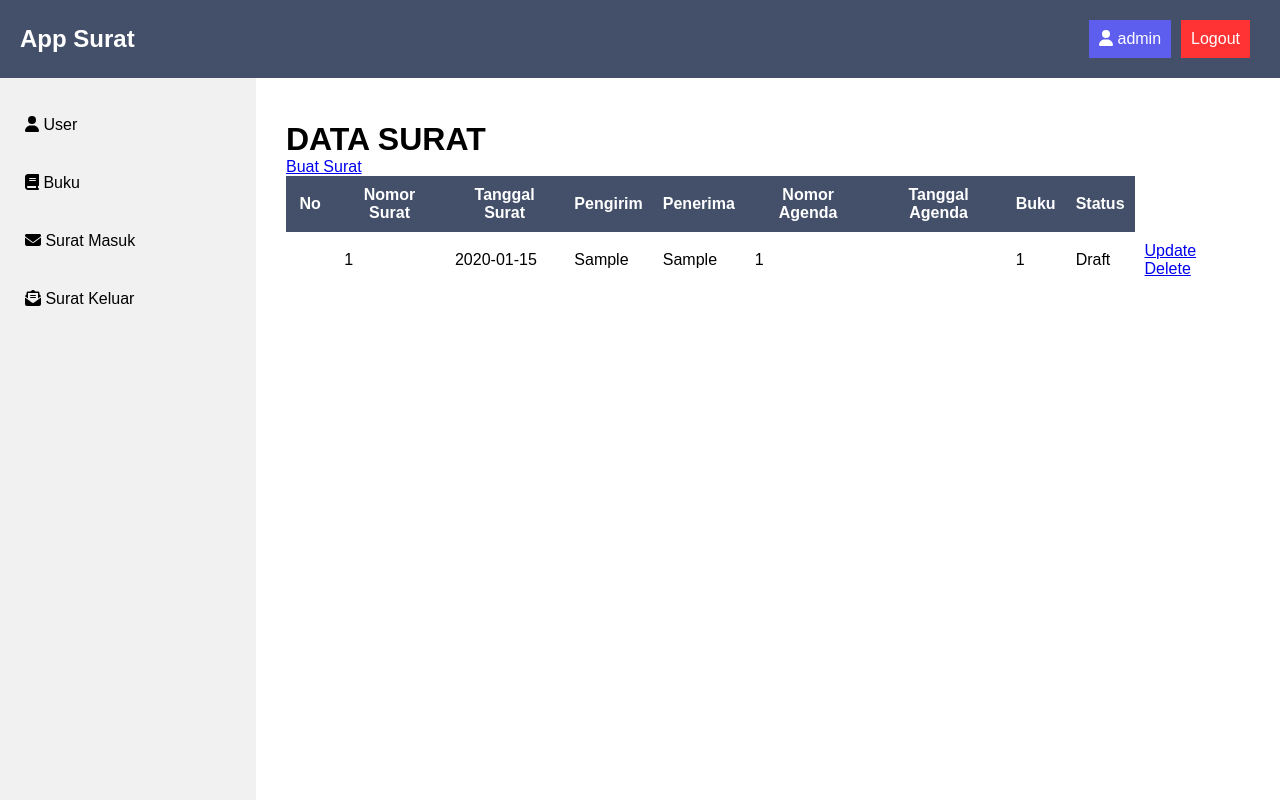
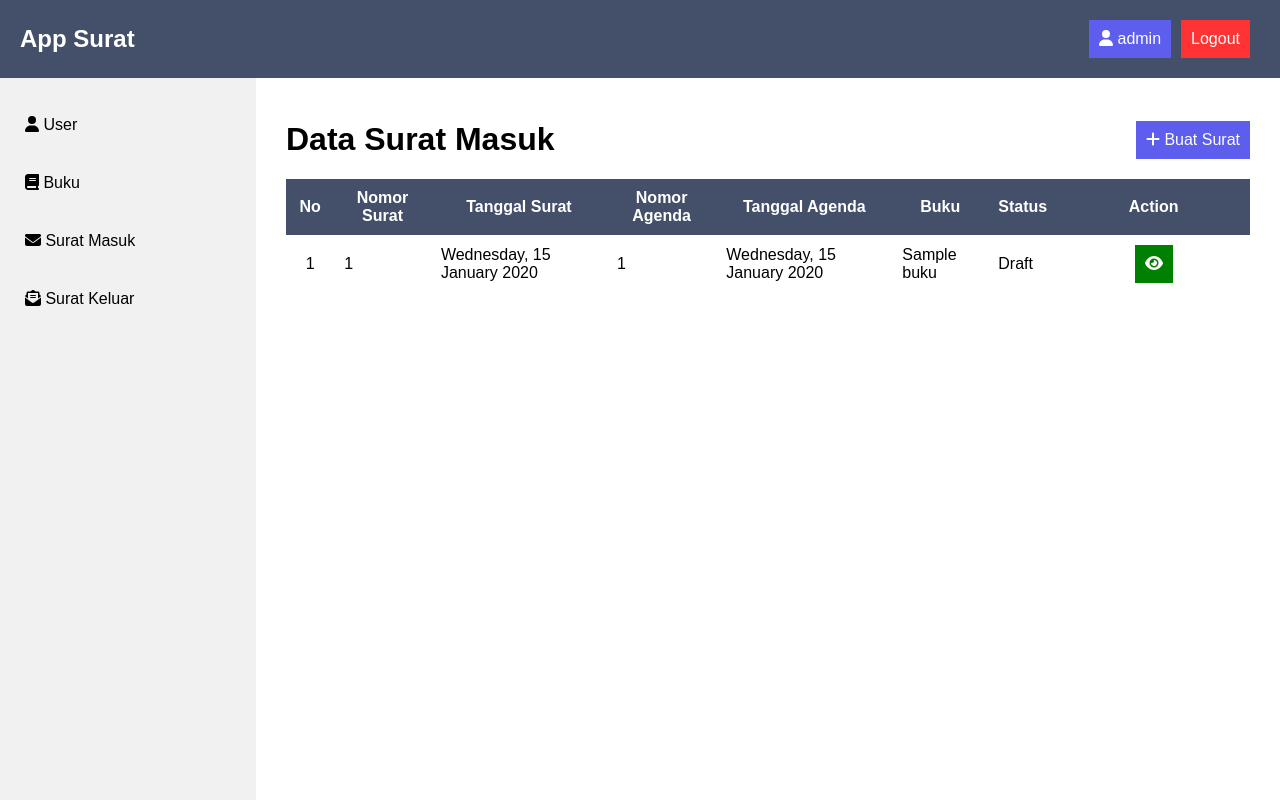
Before and after one commit to JWP-AKII/agendaris-dua, a PHP site: page /index.php?page=surat-index&type=masuk in a window 1280 px wide. Run offline with PHP 8.4, Linux system fonts and the light colour scheme; a user stored in the database is signed in; tables that the repository leaves empty hold one stand-in row (values such as "Sample post"); data that the repository does not hold is empty.

Commit message:
completed surat

```diff
--- a/surat/create.php
+++ b/surat/create.php
@@ -5,7 +5,7 @@
     if (isset($_POST['simpan'])) {
         $nsurat = $_POST['nomor_surat'];
         $tglsurat = $_POST['tanggal_surat'];
-        $pengirim = $_POST['pengirim'];
+        $pengirim = ucwords($_POST['pengirim']);
         $nagenda = $_POST['nomor_agenda'];
         $tglagenda = $_POST['tanggal_agenda'];
         $buku = $_POST['buku_id'];
@@ -15,7 +15,7 @@
         $sql = mysqli_query($conn, $tambah);
 
         if ($sql) {
-            header("Location:index.php?page=surat-index");
+            header("Location:index.php?page=surat-index&type=masuk");
         }
     }
 ?>
--- a/surat/index.php
+++ b/surat/index.php
@@ -1,39 +1,53 @@
-        <h1> DATA SURAT</h1>
-        <a href="index.php?page=surat-create">Buat Surat</a>
+<?php
+    $type = $_GET['type'];
+
+    // Condition for type
+    switch($type) {
+        case "masuk":
+            $sql = "SELECT s.*, s.id AS sid, b.* FROM surat s JOIN buku b ON s.buku_id = b.id WHERE s.status <> 'Selesai' ORDER BY s.id DESC";
+            break;
+
+        case "keluar":
+            $sql = "SELECT s.*, s.id AS sid, b.* FROM surat s JOIN buku b ON s.buku_id = b.id WHERE s.status = 'Selesai' ORDER BY s.id DESC";
+            break;
+
+    }
+
+    //Proses Query
+    $data = mysqli_query($conn, $sql);
+
+?>
+
+<div class="main-title">
+    <h1>Data Surat <?= ucfirst($type) ?></h1>
+    <a href="index.php?page=surat-create" class="btn primary"><span class="fa fa-plus"></span> Buat Surat</a>
+</div>
 <table>
     <thead>
         <th>No</th>
         <th>Nomor Surat</th>
         <th>Tanggal Surat</th>
-                <th>Pengirim</th>
-                <th>Penerima</th>
         <th>Nomor Agenda</th>
         <th>Tanggal Agenda</th>
         <th>Buku</th>
         <th>Status</th>
+        <th>Action</th>
     </thead>
         <?php
-                    //Query
-                    $sql = "SELECT * FROM surat ";
-                    //Proses Query
-                    $data = mysqli_query($conn, $sql);
             //Perulangan
-                    $id = 1;
+            $no = 1;
             while ($result = mysqli_fetch_assoc($data)) {
         ?>
     <tr>
-                <td> <?php $id++; ?> </td>
+        <td align="center"> <?php echo $no++; ?> </td>
         <td> <?php echo $result['nomor_surat'] ?> </td>
-                <td> <?php echo $result['tanggal_surat'] ?> </td>
-                <td> <?php echo $result['pengirim'] ?> </td>
-                <td> <?php echo $result['penerima'] ?> </td>
+        <td><?= strftime('%A, %d %B %Y', strtotime($result['tanggal_surat'])) ?></td>
         <td> <?php echo $result['nomor_agenda'] ?> </td>
-                <td> <?php echo $result['tangal_agenda'] ?> </td>
-                <td> <?php echo $result['buku_id'] ?> </td>
+        <td><?= strftime('%A, %d %B %Y', strtotime($result['tanggal_agenda'])) ?></td>
+        <td> <?php echo $result['nama'] ?> </td>
         <td> <?php echo $result['status'] ?> </td>
-                <td>
-                    <a href="update.php">Update</a>
-                    <a href="destroy.php">Delete</a>
+        <td class="action">
+            <a href="index.php?page=surat-show&id=<?= $result['sid'] ?>" class="btn success"><span class="fa fa-eye"></span></a>
         </td>
     </tr>
 
--- a/surat/update.php
+++ b/surat/update.php
@@ -5,7 +5,7 @@
     $id = $_GET['id'];
     if (isset($_POST['simpan'])) {
 
-        $penerima = $_POST['penerima'];
+        $penerima = ucwords($_POST['penerima']);
         $status = $_POST['status'];
 
         $edit = "UPDATE surat SET penerima='$penerima',  status='$status' WHERE id= $id";
```
Also changed, not shown: surat/destroy.php (+6 -3 lines). Lines whose indentation alone changed are shown as unchanged.
